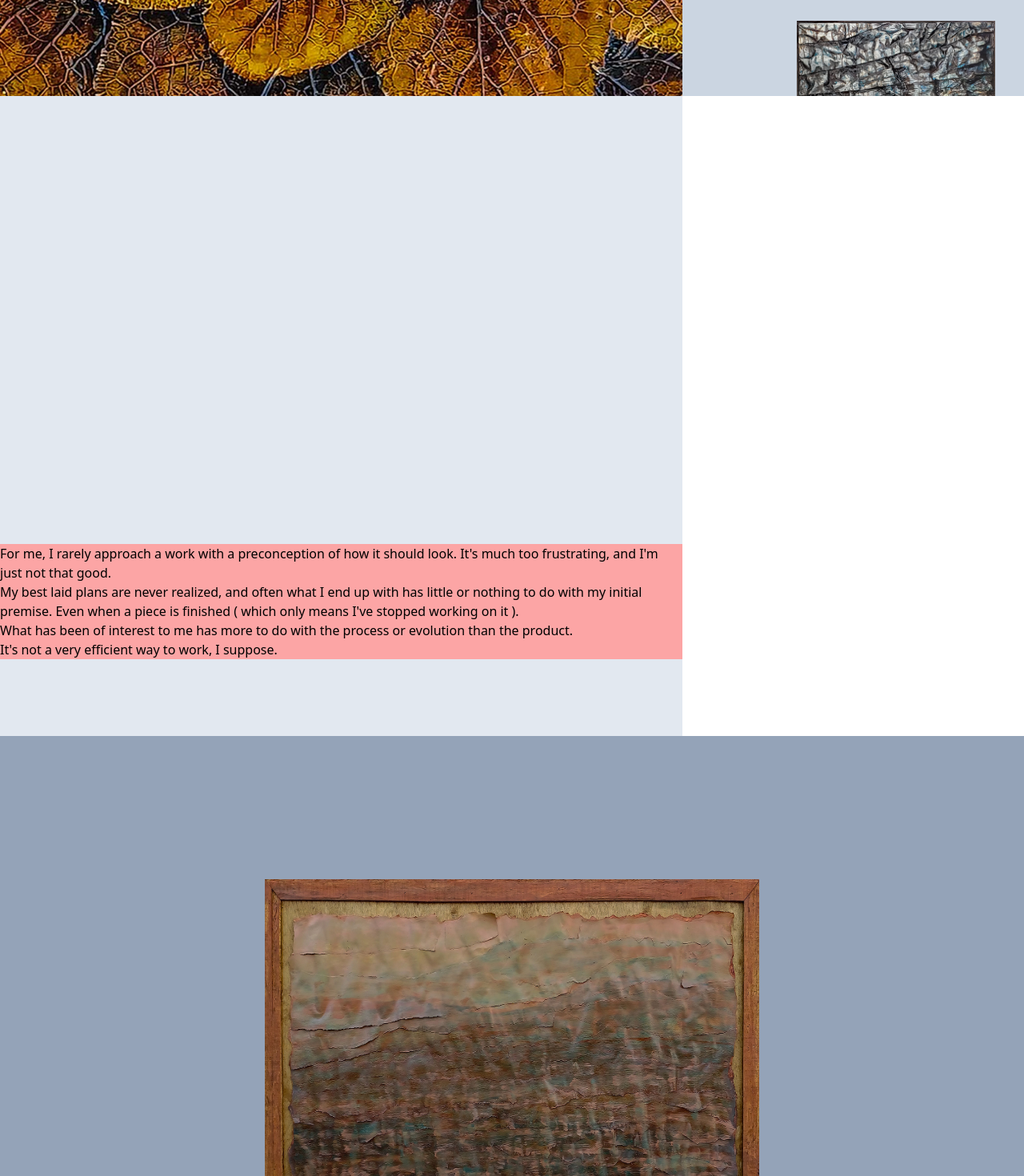
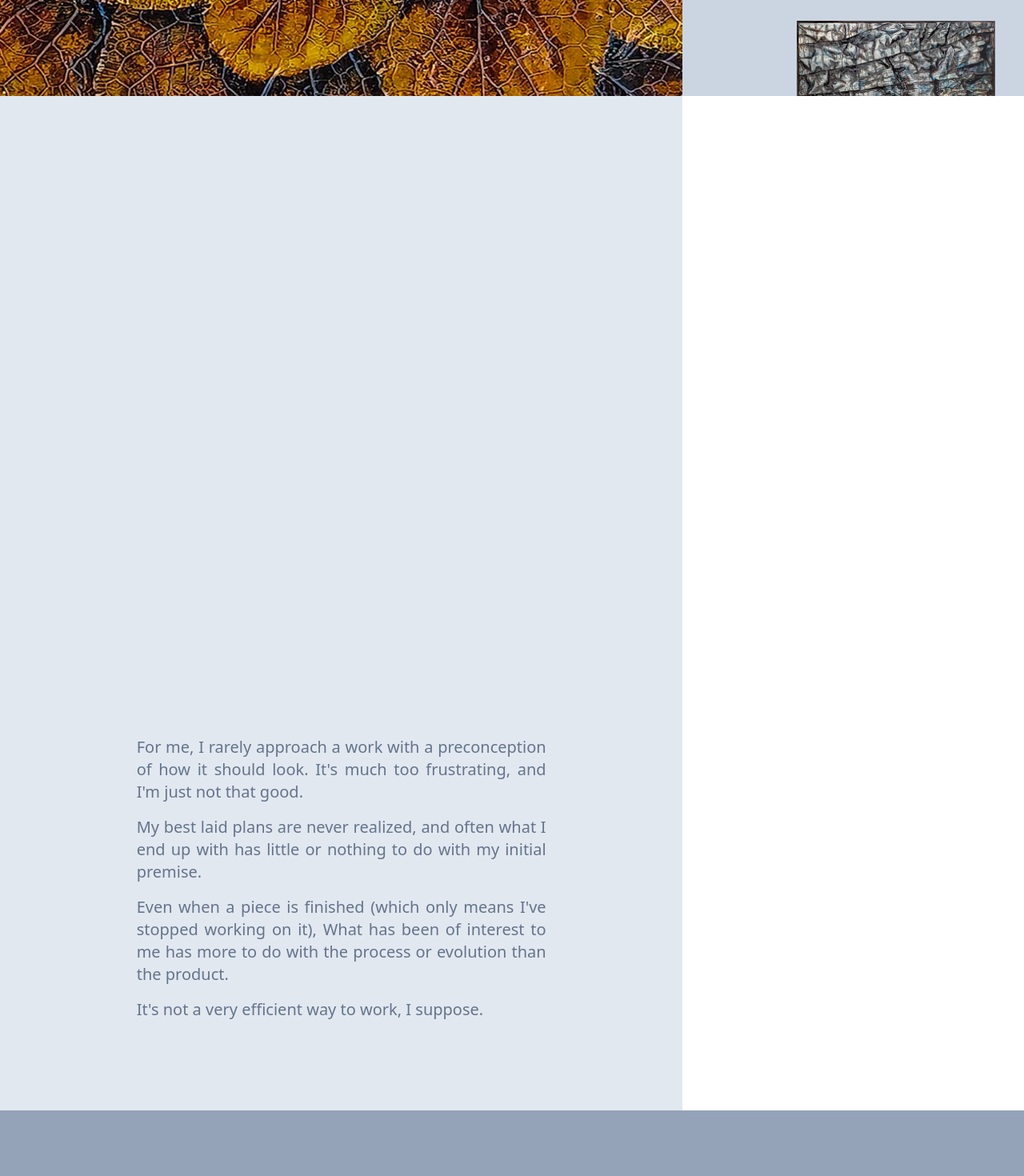
Before and after one commit to abruptpause/red-template-nextjs, a Next.js app: page / in a window 1280 px wide. Shown: the part 680-2150 px from the top of the page at 80% size. Built offline with nearby package versions, Linux system fonts and the light colour scheme; a web font is replaced by a local one.

Commit message:
add hero section paragraph

```diff
--- a/pages/index.js
+++ b/pages/index.js
@@ -5,7 +5,7 @@
 import { useState } from 'react'
 import Image from 'next/image'
 
-const SideSquare = ({ img, start }) => (
+const Square = ({ img, start }) => (
   <div
     className={`
     relative grid justify-center w-full items-center
@@ -16,7 +16,7 @@ const SideSquare = ({ img, start }) => (
   </div>
 )
 
-const SideBar = () => (
+const Featured = () => (
   <div
     className={`
     sticky overflow-y-scroll col-span-1 col-start-3 h-screen top-0
@@ -31,15 +31,15 @@ const SideBar = () => (
       featured work
     </h1>
 
-    <SideSquare img='/images/side/SIDE1.png' start='col-start-5' />
-    <SideSquare img='/images/side/SIDE2.png' start='col-start-2' />
-    <SideSquare img='/images/side/SIDE3.png' start='col-start-5' />
-    <SideSquare img='' start='col-start-2' />
-    <SideSquare img='' start='col-start-5' />
+    <Square img='/images/side/SIDE1.png' start='col-start-5' />
+    <Square img='/images/side/SIDE2.png' start='col-start-2' />
+    <Square img='/images/side/SIDE3.png' start='col-start-5' />
+    <Square img='' start='col-start-2' />
+    <Square img='' start='col-start-5' />
   </div>
 )
 
-const HeroText = ({ text = ['title', 'text'], subtext = 'subtext' }) => {
+const Header = ({ text = ['title', 'text'], subtext = 'subtext' }) => {
   return (
     <div
       className={`
@@ -49,9 +49,9 @@ const HeroText = ({ text = ['title', 'text'], subtext = 'subtext' }) => {
     >
       <div>
         <h1 className='text-xl pb-12'>{subtext}</h1>
-        {Array.isArray(text) && text.length
-          ? text.map((val, ind) => <h1 key={ind}>{val}</h1>)
-          : null}
+        {Array.isArray(text) &&
+          text.length &&
+          text.map((val, ind) => <h1 key={ind}>{val}</h1>)}
       </div>
     </div>
   )
@@ -60,6 +60,48 @@ const HeroText = ({ text = ['title', 'text'], subtext = 'subtext' }) => {
 const Section = ({ children, bg = 'bg-slate-100', span }) => (
   <div className={`min-h-screen grid grid-cols-12 ${bg}`}>
     <div className={`${span} grid grid-cols-12 gap-14 m-14`}>{children}</div>
+  </div>
+)
+
+const TopSection = () => (
+  <div className='relative grid grid-cols-3'>
+    <div
+      className='absolute top-0 left-0 grid grid-cols-3 w-full z-10'
+      style={{
+        height: '200vh'
+      }}
+    >
+      <Header
+        text={['featuring', 'art', 'by', 'john ivy']}
+        subtext='abrupt pause'
+      />
+    </div>
+
+    <div className='absolute top-0 left-0 grid grid-cols-3 w-full h-full z-10'>
+      <Featured />
+    </div>
+
+    <div
+      className='col-span-2 relative h-screen bg-center bg-cover bg-white text-slate-200'
+      style={{ backgroundImage: `url('/images/main/hero.jpg')` }}
+    ></div>
+
+    <div className='col-span-2 relative flex h-screen bg-slate-200 items-end justify-center'></div>
+
+    <div className='col-span-2 relative bg-slate-200 text-justify grid grid-cols-5'>
+      <div className='pb-24 col-span-3 col-start-2'>
+        {[
+          `For me, I rarely approach a work with a preconception of how it should look. It's much too frustrating, and I'm just not that good.`,
+          `My best laid plans are never realized, and often what I end up with has little or nothing to do with my initial premise.`,
+          `Even when a piece is finished (which only means I've stopped working on it), What has been of interest to me has more to do with the process or evolution than the product.`,
+          `It's not a very efficient way to work, I suppose.`
+        ].map((val, key) => (
+          <p key={key} className='font-extralight mb-4 text-slate-500 text-xl'>
+            {val}
+          </p>
+        ))}
+      </div>
+    </div>
   </div>
 )
 
@@ -72,33 +114,7 @@ const Home = () => {
 
   return (
     <main>
-      <div className='relative grid grid-cols-3'>
-        <div className='absolute top-0 left-0 grid grid-cols-3 w-full h-full z-10'>
-          <HeroText
-            text={['featuring', 'art', 'by', 'john ivy']}
-            subtext='abrupt pause'
-          />
-          <SideBar />
-        </div>
-
-        <div
-          className='col-span-2 relative min-h-screen bg-center bg-cover bg-white text-slate-200'
-          style={{ backgroundImage: `url('/images/main/hero.jpg')` }}
-        ></div>
-
-        <div className='col-span-2 relative flex min-h-screen bg-slate-200 items-end justify-center'>
-          <div className='bg-red-300 mb-24'>
-            {[
-              `For me, I rarely approach a work with a preconception of how it should look. It's much too frustrating, and I'm just not that good.`,
-              `My best laid plans are never realized, and often what I end up with has little or nothing to do with my initial premise. Even when a piece is finished  ( which only means I've stopped working on it ).`,
-              `What has been of interest to me has more to do with the process or evolution than the product.`,
-              `It's not a very efficient way to work, I suppose.`
-            ].map((val, key) => (
-              <p key={key}>{val}</p>
-            ))}
-          </div>
-        </div>
-      </div>
+      <TopSection />
 
       <Section bg='bg-slate-400' span={span}>
         <div className='relative col-span-8 col-start-3 aspect-7/5 bg-slate-500 self-center'>
@@ -119,7 +135,7 @@ const Home = () => {
         <div className='relative col-span-6 aspect-2/3 self-start'>
           <Image alt='' src='/images/main/JIV3.jpg' layout='fill' />
         </div>
-        <div className='col-span-6 self-end font-extralight text-2xl'>
+        <div className='col-span-6 self-end'>
           <h1 className='freight-neo mb-14 font-normal text-3xl text-slate-400'>
             {'Pterodactyl-543'}
           </h1>
@@ -129,7 +145,10 @@ const Home = () => {
             `My best laid plans are never realized, and often what I end up with has little or nothing to do with my initial premise.`,
             `It's not a very efficient way to work, I suppose.`
           ].map((val, key) => (
-            <p key={key} className='mb-4'>
+            <p
+              key={key}
+              className='mb-4 text-slate-500 text-xl font-extralight'
+            >
               {val}
             </p>
           ))}
```
